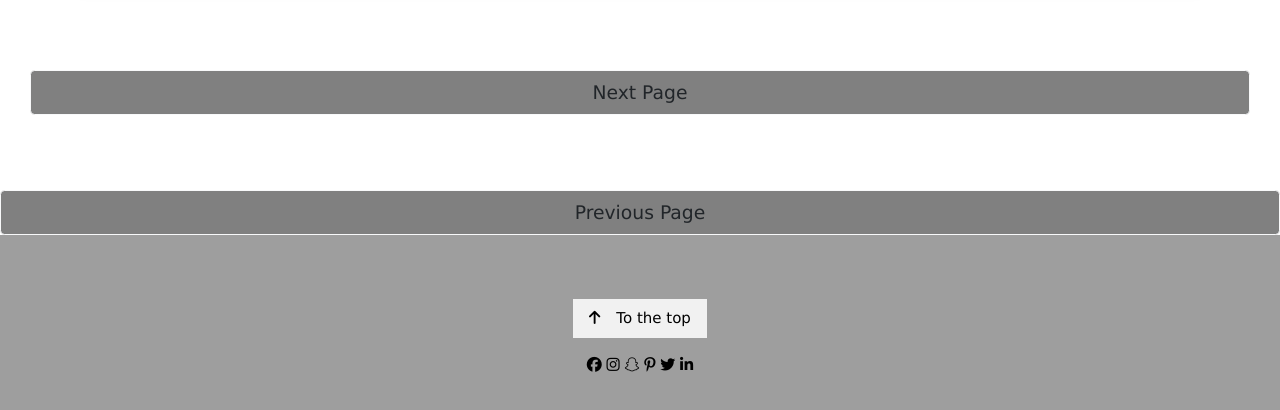
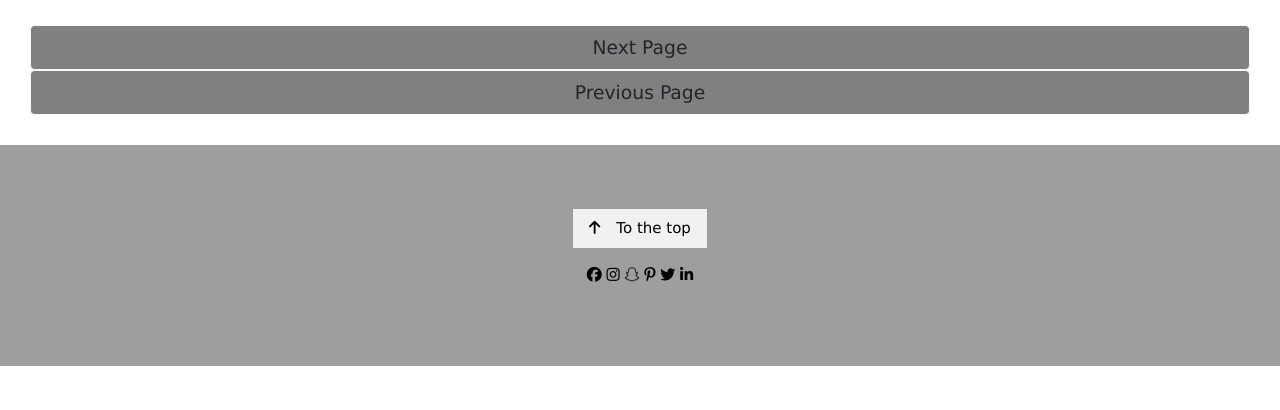
Before and after one commit to vporsnev/tonblog, a plain HTML site: page page2.html in a window 1280 px wide. Shown: the part 1865-2275 px from the top of the page. After the commit the page ends 2231 px from the top, so only its background shows below. Drawn offline with nearby package versions, Linux system fonts and the light colour scheme.

Commit message:
Update styles.css

```diff
--- a/css/styles.css
+++ b/css/styles.css
@@ -163,12 +163,17 @@ body, html {
 
 .next-page-button {
  text-align: center;
- margin: 2rem;
+ margin: 2rem 2rem 0 2rem;
+}
+
+.previous-page-button {
+ text-align: center;
+ margin: 0 2rem 2rem 2rem;
 }
 
 .btn-block {
   background-color: gray;
-  margin-top: 5rem;
+  margin-top: 0;
 }
 
 .post-content {
```
